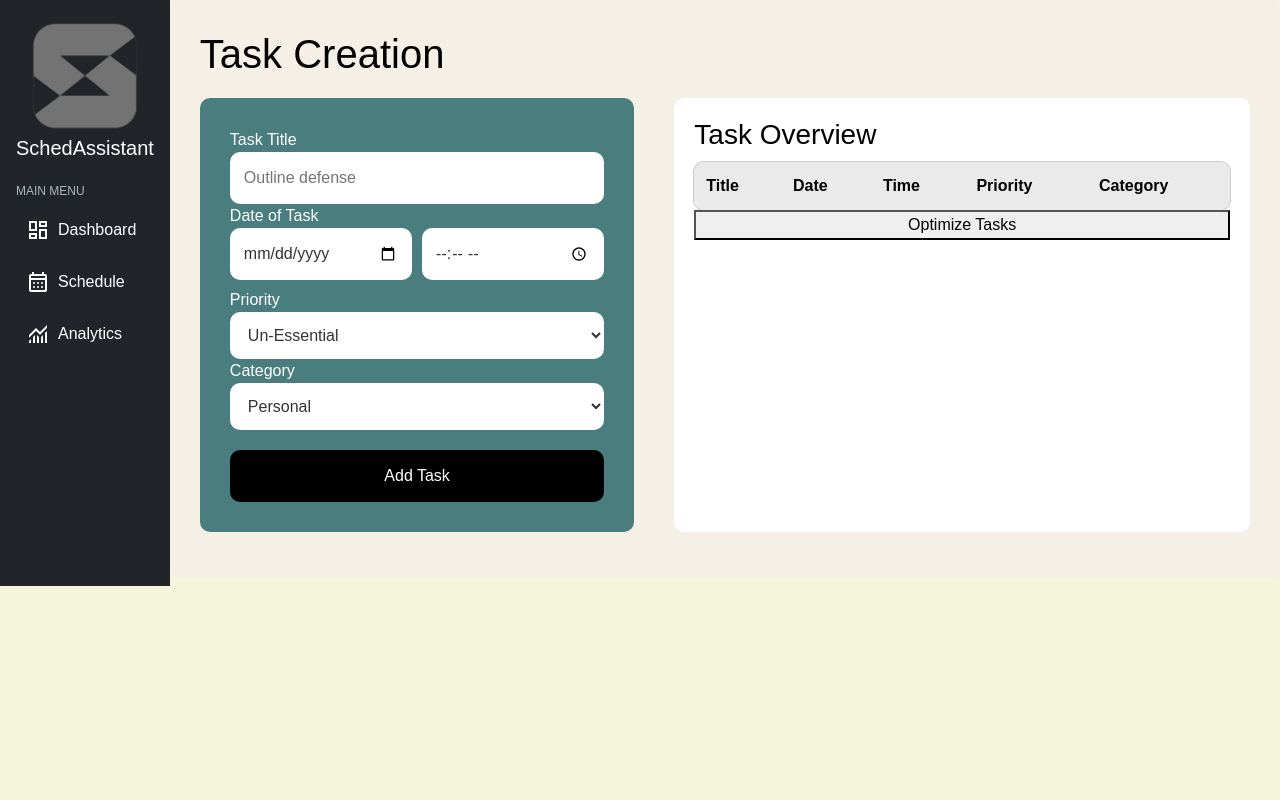
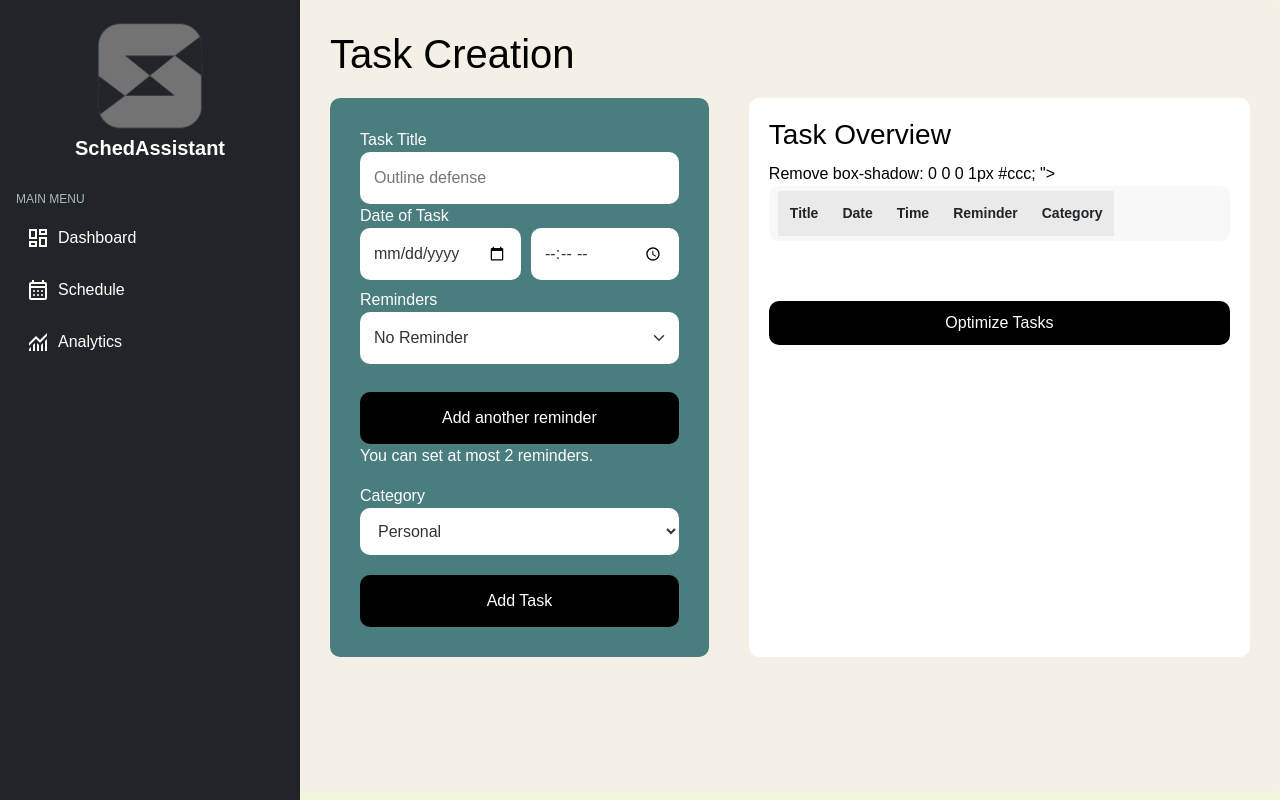
Before and after one commit to MerkFrappe/SchedAssist, a Flask app: page /dashboard in a window 1280 px wide. Run offline with Flask 3, Linux system fonts and the light colour scheme; lists and menus that the app fills with data are empty.

Commit message:
Added New Stuff

```diff
--- a/templates/dashboard.html
+++ b/templates/dashboard.html
@@ -29,16 +29,31 @@
             margin-bottom: 8px;
         }
 
+        .h5 {
+            font-weight: bold;
+            }
+
+
 	.logo {
-  	    width: 120px;   /* exact width */
-            height: 120px;  /* exact height */
-            object-fit: contain; /* keeps it from stretching weirdly */
+  	    width: 120px;
+            height: 120px;
+            object-fit: contain;
         }
 
         .d-flex {
             height: 100vh;
-            /* Full viewport height */
             width: 100%;
+        }
+
+
+
+        .sidebar {
+        min-width: 300px;
+         max-width: 320px;
+        width: 300px;
+        height: 100vh;
+        display: flex;
+        flex-direction: column;
         }
 
         .sidebar-links h6 {
@@ -121,7 +141,45 @@
     flex: 1;
     }
 
-    .add-btn {
+
+
+    .custom-btn:hover {
+        background-color: #3b6666 !important;
+        border-color: #3b6666 !important;
+    }
+
+    .add-btn,
+    .remove-btn,
+    .add-reminder-btn {
+         margin-top: 20px;
+        padding: 14px 20px;
+        font-size: 1rem;
+        background-color: black;
+        color: white;
+        border: none;
+        border-radius: 10px;
+        cursor: pointer;
+        width: 100%;
+    }
+
+    .optimize-btn {
+        padding: 10px;
+        background-color: black;
+        color: white;
+        border: none;
+        border-radius: 10px;
+        cursor: pointer;
+        margin: 60px 0px 20px 0px;
+    }
+
+    .optimize-btn:hover {
+        background-color: #3b6666 !important;
+        border-color: #3b6666 !important;
+    }
+        @media (max-width: 768px) {
+            .content {
+                flex-direction: column;
+           .remove-reminder-btn {
     margin-top: 20px;
     padding: 14px 20px;
     font-size: 1rem;
@@ -219,29 +245,62 @@
 
 
     <!-- Main Content -->
+    <!-- Main Content -->
+<!-- Main Content -->
 <div class="main-content">
   <h1>Task Creation</h1>
   <div class="content">
+
     <!-- Left: Task Form -->
     <div class="form-section">
       <form action="/submit" method="POST">
+
+        <!-- Title -->
         <label for="title">Task Title</label>
         <input type="text" id="title" name="title" placeholder="Outline defense" required />
 
+        <!-- Date & Time -->
         <label>Date of Task</label>
         <div class="date-time">
           <input type="date" name="date" required />
           <input type="time" name="time" required />
         </div>
 
-                    <label for="priority">Priority</label>
-                    <select id="priority" name="priority">
-                        <option value="Un-Essential">Un-Essential</option>
-                        <option value="Normal">Normal</option>
-                        <option value="Important">Important</option>
-                        <option value="Urgent">Urgent</option>
+        <!-- Reminders -->
+        <label for="reminder-1">Reminders</label>
+        <div class="reminder-row" id="reminder-row-1">
+          <select name="reminders[]" id="reminder-1" class="form-select" aria-label="Primary reminder">
+            <option value="none">No Reminder</option>
+            <option value="5m">5 minutes before</option>
+            <option value="15m">15 minutes before</option>
+            <option value="30m">30 minutes before</option>
+            <option value="1h">1 hour before</option>
+            <option value="3h">3 hours before</option>
+            <option value="1d">1 day before</option>
           </select>
+        </div>
 
+        <!-- Second reminder (hidden by default) -->
+        <div class="reminder-row hidden" id="reminder-row-2">
+          <select name="reminders[]" id="reminder-2" class="form-select" aria-label="Secondary reminder">
+            <option value="none">No Reminder</option>
+            <option value="5m">5 minutes before</option>
+            <option value="15m">15 minutes before</option>
+            <option value="30m">30 minutes before</option>
+            <option value="1h">1 hour before</option>
+            <option value="3h">3 hours before</option>
+            <option value="1d">1 day before</option>
+          </select>
+          <button type="button" class="btn btn-sm remove-btn custom-btn" id="remove-reminder-2" aria-label="Remove second reminder">Remove</button>
+        </div>
+
+        <!-- Controls -->
+        <div class="controls">
+          <button type="button" id="add-reminder-btn" class="btn btn-sm add-reminder-btn custom-btn" aria-controls="reminder-row-2">Add another reminder</button>
+          <p class="hint">You can set at most 2 reminders.</p>
+        </div>
+
+        <!-- Category -->
         <label for="category">Category</label>
         <select id="category" name="category">
           <option value="Personal">Personal</option>
@@ -249,12 +308,11 @@
           <option value="Education">Education</option>
         </select>
 
-                    <button class="add-btn" type="submit">Add Task</button>
+        <!-- Submit -->
+        <button class="add-btn custom-btn" type="submit">Add Task</button>
       </form>
     </div>
 
-
-            <!-- Right: Task List -->
     <!-- Right: Task Table -->
     <div class="task-table" style="
       background-color: white;
@@ -271,7 +329,7 @@
           border-spacing: 0;
           background-color: #f8f8f8;
           border-radius: 10px;
-        overflow: hidden;
+          <button type="button" class="btn btn-sm remove-reminder-btn" id="remove-reminder-2" aria-label="Remove second reminder">Remove</button>
           box-shadow: 0 0 0 1px #ccc;
       ">
         <thead style="background-color: #eaeaea;">
@@ -279,7 +337,7 @@
             <th style="padding: 12px;">Title</th>
             <th style="padding: 12px;">Date</th>
             <th style="padding: 12px;">Time</th>
-                            <th style="padding: 12px;">Priority</th>
+            <th style="padding: 12px;">Reminder</th>
             <th style="padding: 12px;">Category</th>
           </tr>
         </thead>
@@ -289,7 +347,13 @@
             <td style="padding: 12px;">{{ task.title }}</td>
             <td style="padding: 12px;">{{ task.date }}</td>
             <td style="padding: 12px;">{{ task.time }}</td>
-                            <td style="padding: 12px;">{{ task.priority }}</td>
+             <td style="padding: 12px;">
+      {% if task.reminders and task.reminders|select('ne', 'none')|list %}
+        Yes
+      {% else %}
+        No
+      {% endif %}
+    </td>
             <td style="padding: 12px;">{{ task.category }}</td>
           </tr>
           {% endfor %}
@@ -297,9 +361,34 @@
       </table>
       <button class="optimize-btn" type="submit">Optimize Tasks</button>
     </div>
-        </div>
-    </div>
+
+  </div> <!-- end of .content -->
+</div> <!-- end of .main-content -->
 
 </body>
 
+<script>
+document.addEventListener("DOMContentLoaded", function () {
+  const addBtn = document.getElementById("add-reminder-btn");
+  const reminderRow2 = document.getElementById("reminder-row-2");
+  const removeBtn2 = document.getElementById("remove-reminder-2");
+
+  // Add another reminder
+  addBtn.addEventListener("click", function () {
+    if (reminderRow2.classList.contains("hidden")) {
+      reminderRow2.classList.remove("hidden");
+      addBtn.disabled = true; // prevent adding more than 2
+    }
+  });
+
+  // Remove second reminder
+  removeBtn2.addEventListener("click", function () {
+    reminderRow2.classList.add("hidden");
+    document.getElementById("reminder-2").value = "none"; // reset selection
+    addBtn.disabled = false; // allow adding again
+  });
+});
+</script>
+
+
 </html>
```
Also changed, not shown: other parts of templates/dashboard.html (+6 -33 lines), templates/Main.html (+6 -16 lines). Lines whose indentation alone changed are shown as unchanged.
